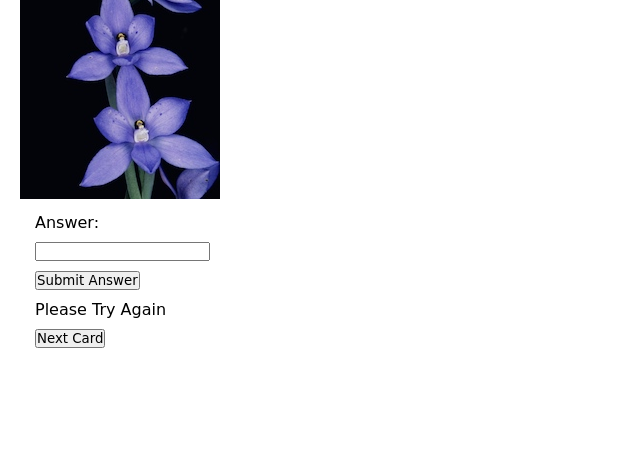
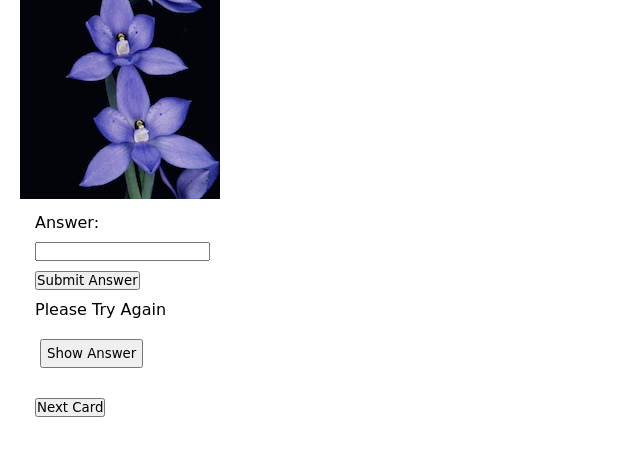
Before and after one commit to CThurnauSWEng/smart_learning_repo, a Django app: template apps/editor_app/templates/editor_app/quiz_card.html in a window 1280 px wide. Shown: the part 157-613 px from the top of the page, without its empty margins (0-640 px from the left). Run offline with Django 3.2, Linux system fonts and the light colour scheme; data comes from the database, SQL or seed files in the repository; both versions use the stored data as it was after the commit; tables that the repository leaves empty hold one stand-in row (values such as "Sample post"); the template is opened without the code that fills it: values that come from a table or form of the project are taken from there, most other values are stand-ins (such as "Sample title", 1, 10 or a date in 2020); parts of the project's set-up code (start-up, migrations or seed data) failed here and were passed over.

Commit message:
added ajax show answer

```diff
--- a/apps/editor_app/templates/editor_app/quiz_card.html
+++ b/apps/editor_app/templates/editor_app/quiz_card.html
@@ -5,7 +5,11 @@
         <title>User</title>
         {% load static %}
         <link rel="stylesheet" href="{% static 'learner_app/css/style.css' %}" media="screen" title="no title"  charset="utf-8">
-    </head>
+        <script
+        src="https://code.jquery.com/jquery-3.3.1.min.js"
+        integrity="sha256-FgpCb/KJQlLNfOu91ta32o/NMZxltwRo8QtmkMRdAu8="
+        crossorigin="anonymous"></script>
+        </head>
     <body>
         <div>
             <a href="/learner/learner_dashboard" class="navbar1">Home</a>
@@ -28,10 +32,33 @@
             {% if status != 'none'%}
                 <p>{{ status }}</p>
             {% endif %}
+            {% if status == 'Please Try Again' %}
+                <button id="show_answer">Show Answer</button>
+            {% endif %}
+            <div id="show_answer_div"></div>
             <form action="/learner/display_next_card" method="post">
                 {% csrf_token %}
                 <input type="submit" name="" value="Next Card">
             </form>
        </div>
+       <script>
+            $('#show_answer').click(function(){
+                console.log('show_answer was clicked!')
+                $.ajax({
+                    url: '/learner/show_answer',
+                    success: function(serverResponse) {
+                        for (key in serverResponse[0].fields) {
+                            console.log("key: ", key);
+                        }
+                        console.log('success, serverResponse: ', serverResponse)
+                        console.log(serverResponse[0].fields.answer)
+                        res_str = '<p>Answer is '+serverResponse[0].fields.answer+'</p>'
+                        console.log(res_str)
+                        $('#show_answer_div').html(res_str)
+                    }
+                })
+            });
+
+        </script>
     </body>
 </html>
--- a/apps/learner_app/static/learner_app/css/style.css
+++ b/apps/learner_app/static/learner_app/css/style.css
@@ -9,6 +9,10 @@ h1 {
 p,label,input {
     margin: 10px 20px 0px 15px;
     display: block;
+}
+#show_answer {
+    margin: 20px;
+    padding: 5px;
 }
 .navbar1 {
     color : blue;
--- a/apps/learner_app/urls.py
+++ b/apps/learner_app/urls.py
@@ -6,6 +6,7 @@ urlpatterns = [
     url(r'^remove/(?P<subject_id>\d+)$', views.remove),
     url(r'^add_subject/(?P<subject_id>\d+)$', views.add_subject),
     url(r'^check_answer', views.check_answer),
+    url(r'^show_answer', views.show_answer),
     url(r'^display_next_card', views.display_next_card),
     url(r'^learner_home', views.learner_home)
 ]
```
Also changed, not shown: apps/learner_app/views.py (+8 -5 lines), db.sqlite3.
